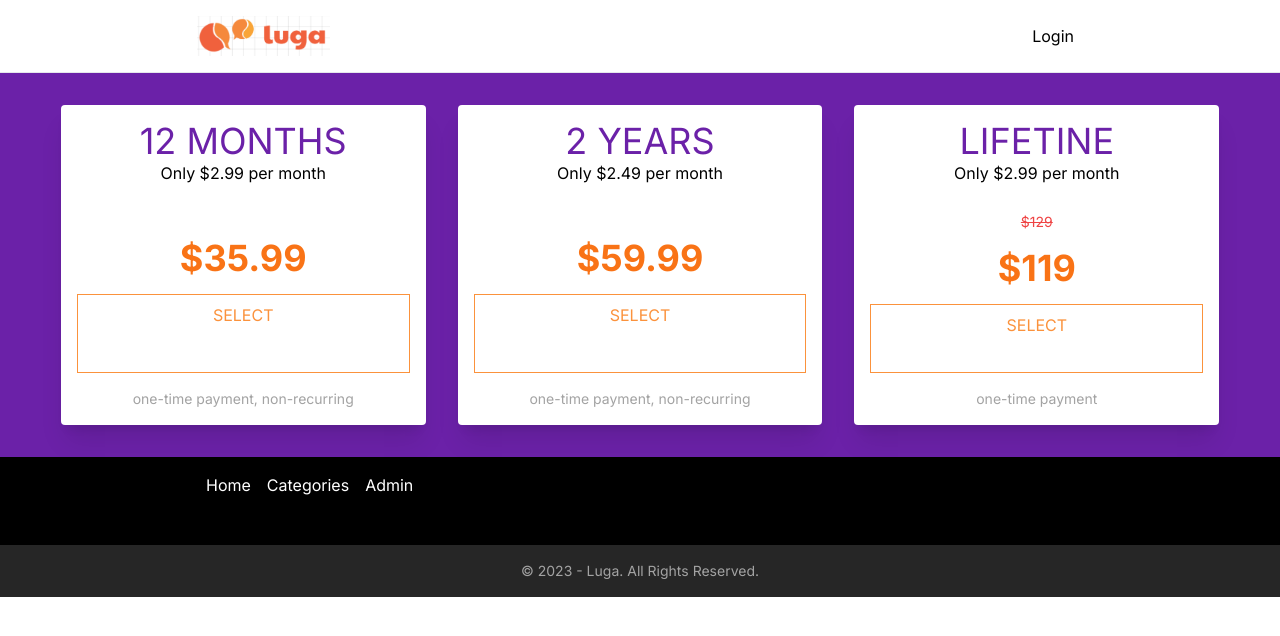
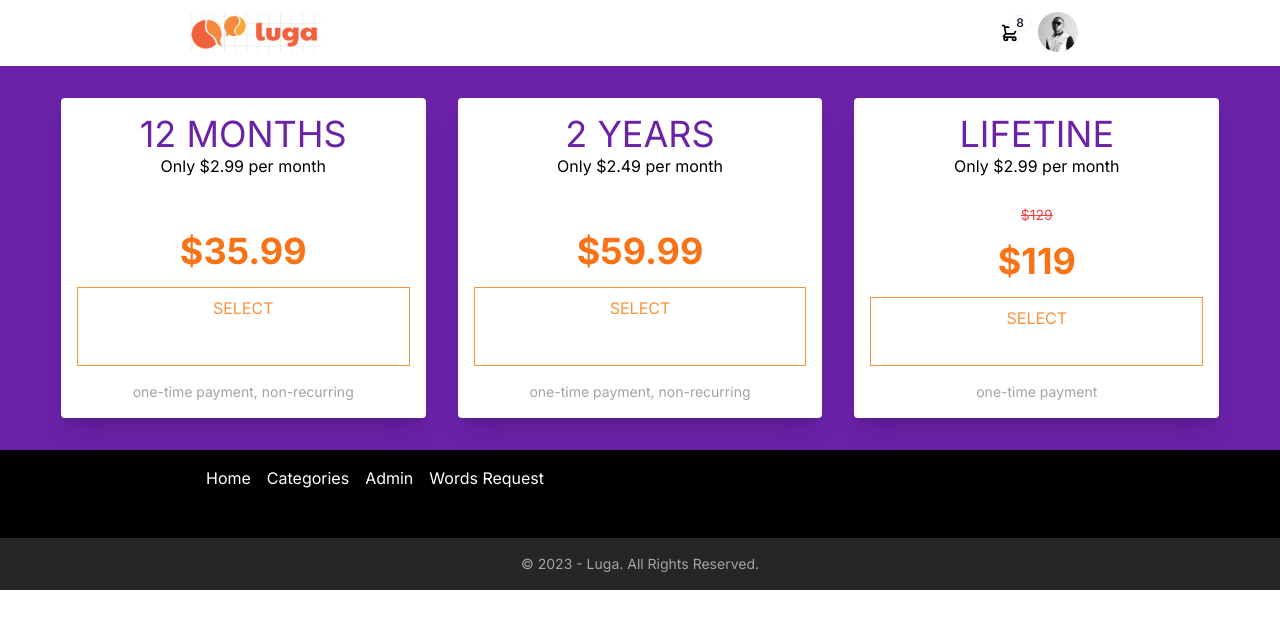
Before and after one commit to doctarhyf/luga, a Next.js app: page /sub in a window 1280 px wide. Shown: the top 636 px of the page. Built offline with nearby package versions, Linux system fonts and the light colour scheme.

Commit message:
changed nav-bar

```diff
--- a/app/flow.ts
+++ b/app/flow.ts
@@ -98,11 +98,12 @@ export const LANG_DEFAULT: ILang = LANGS[0];
 export const clPage = "max-w-[900px]  mx-auto p-4";
 
 export const ROUTES: Record<string, IRoute> = {
-  ROOT: { label: "", path: "/" },
+  ROOT: { label: "Home", path: "/" },
   HOME: { label: "Home", path: "/home" },
   LOGIN: { label: "Login", path: "/auth/login" },
   RECOVER: { label: "Recover password", path: "/auth/recover" },
   SUBSCRIPTION: { label: "Subscription", path: "/sub" },
+  WORDS_REQUESTS: { label: "Words Request", path: "/wdreq" },
   LANG: { label: "Language", path: "/lang" },
   ADMIN: { label: "Admin", path: "/admin" },
   CATEGORIES: { label: "Categories", path: "categories" },
--- a/app/layout.tsx
+++ b/app/layout.tsx
@@ -5,7 +5,6 @@ import type { Metadata } from "next";
 import { Inter } from "next/font/google";
 import Image from "next/image";
 import Link from "next/link";
-
 import logo from "../public/luga.png";
 import { ROUTES } from "./flow";
 
@@ -13,7 +12,83 @@ const inter = Inter({ subsets: ["latin"] });
 
 export function Header() {
   return (
-    <div className=" main-header border-b ">
+    <div className="navbar bg-base-100 max-w-[900px] mx-auto ">
+      {/*  <div className="flex-1">
+        <a className="btn btn-ghost normal-case text-xl">daisyUI</a>
+      </div> */}
+
+      <div className=" flex-1  w-fit font-bold text-xl ">
+        <Link href={ROUTES.ROOT.path}>
+          <Image
+            alt="luga"
+            className=" object-contain -ml-20  h-[30pt]"
+            src={logo}
+          />
+        </Link>
+      </div>
+
+      <div className="flex-none">
+        <div className="dropdown dropdown-end">
+          <label tabIndex={0} className="btn btn-ghost btn-circle">
+            <div className="indicator">
+              <svg
+                xmlns="http://www.w3.org/2000/svg"
+                className="h-5 w-5"
+                fill="none"
+                viewBox="0 0 24 24"
+                stroke="currentColor"
+              >
+                <path
+                  strokeLinecap="round"
+                  strokeLinejoin="round"
+                  strokeWidth="2"
+                  d="M3 3h2l.4 2M7 13h10l4-8H5.4M7 13L5.4 5M7 13l-2.293 2.293c-.63.63-.184 1.707.707 1.707H17m0 0a2 2 0 100 4 2 2 0 000-4zm-8 2a2 2 0 11-4 0 2 2 0 014 0z"
+                />
+              </svg>
+              <span className="badge badge-sm indicator-item">8</span>
+            </div>
+          </label>
+          <div
+            tabIndex={0}
+            className="mt-3 z-[1] card card-compact dropdown-content w-52 bg-base-100 shadow"
+          >
+            <div className="card-body">
+              <span className="font-bold text-lg">8 Items</span>
+              <span className="text-info">Subtotal: $999</span>
+              <div className="card-actions">
+                <button className="btn btn-primary btn-block">View cart</button>
+              </div>
+            </div>
+          </div>
+        </div>
+        <div className="dropdown dropdown-end">
+          <label tabIndex={0} className="btn btn-ghost btn-circle avatar">
+            <div className="w-10 rounded-full">
+              <img src="/rhyf.jpg" />
+            </div>
+          </label>
+          <ul
+            tabIndex={0}
+            className="menu menu-sm dropdown-content mt-3 z-[1] p-2 shadow bg-base-100 rounded-box w-52"
+          >
+            <li>
+              <a className="justify-between">
+                Profile
+                <span className="badge">New</span>
+              </a>
+            </li>
+            <li>
+              <a>Settings</a>
+            </li>
+            <li>
+              <a>Logout</a>
+            </li>
+          </ul>
+        </div>
+      </div>
+    </div>
+
+    /*  <div className=" main-header border-b ">
       <div className=" max-w-[900px] mx-auto flex items-center justify-between p-4 ">
         <div className="  w-fit font-bold text-xl ">
           <Link href={ROUTES.ROOT.path}>
@@ -29,7 +104,7 @@ export function Header() {
           <Link href={ROUTES.LOGIN.path}>{ROUTES.LOGIN.label}</Link>
         </div>
       </div>
-    </div>
+    </div> */
   );
 }
 
@@ -38,9 +113,13 @@ export function Footer() {
     <div className="main-footer bg-black h-max text-white relative  ">
       <div className=" mb-8 max-w-[900px] mx-auto p-4 text-white flex flex-col md:flex-row gap-4">
         {[
-          { name: "Home", path: "/" },
-          { name: "Categories", path: "/categories" },
-          { name: "Admin", path: "/admin" },
+          { name: ROUTES.ROOT.label, path: ROUTES.ROOT.path },
+          { name: ROUTES.CATEGORIES.label, path: ROUTES.CATEGORIES.path },
+          { name: ROUTES.ADMIN.label, path: ROUTES.ADMIN.path },
+          {
+            name: ROUTES.WORDS_REQUESTS.label,
+            path: ROUTES.WORDS_REQUESTS.path,
+          },
         ].map((l, i) => (
           <Link key={i} href={l.path}>
             {l.name}
--- /dev/null
+++ b/app/wdreq/page.tsx
@@ -0,0 +1,7 @@
+import React from "react";
+
+function WordsRequest() {
+  return <div>WordsRequest</div>;
+}
+
+export default WordsRequest;
--- a/app/words/page.tsx
+++ b/app/words/page.tsx
@@ -54,7 +54,7 @@ async function WordsList({ searchParams }: { searchParams: any }) {
 
   return (
     <div className={clp}>
-      <div>ordsList {category}</div>
+      <div>wordsList {category}</div>
       <div>
         {data.map((d: IItem, i: number) => (
           <div key={i}>
```
Also changed, not shown: public/rhyf.jpg (added).
